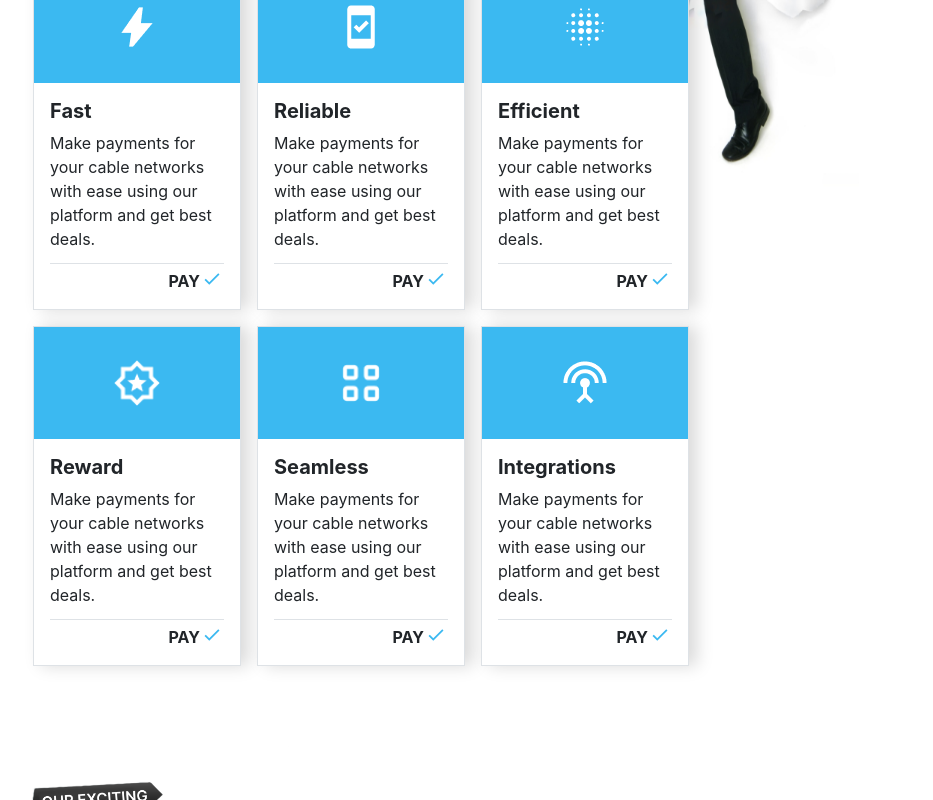
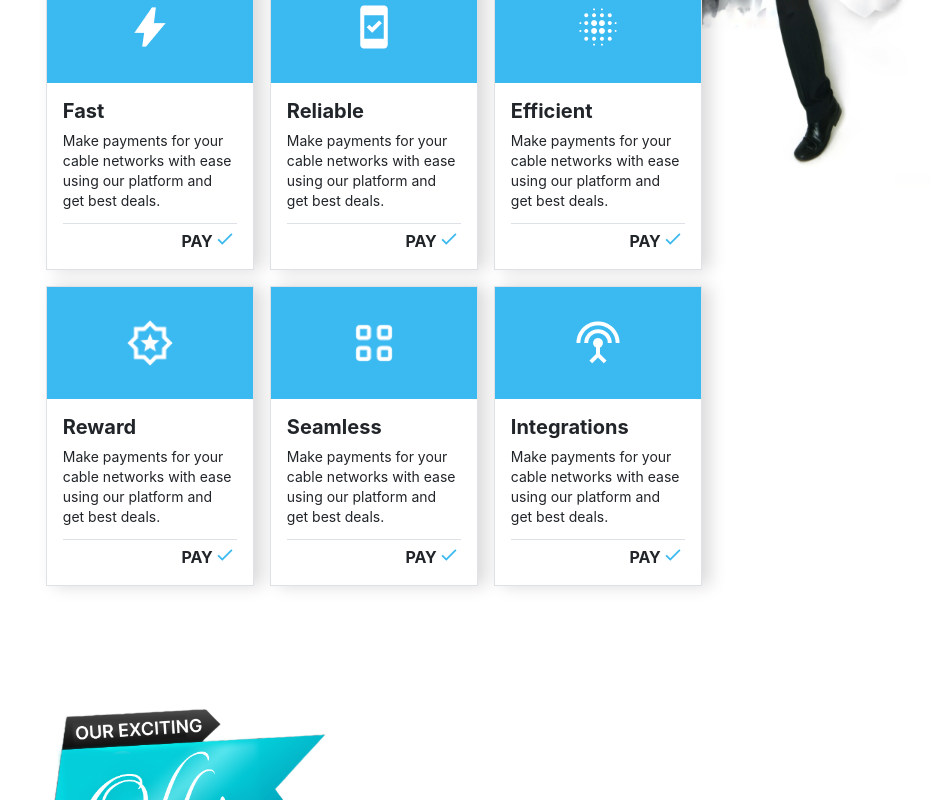
Before and after one commit to nicholasdiamond/swift-web, a React (Vite) app: page /auth in a window 1280 px wide. Shown: the part 760-1560 px from the top of the page, without its empty margins (191-1124 px from the left). Built offline with nearby package versions, Linux system fonts and the light colour scheme.

Commit message:
Resize cart

```diff
--- a/src/index.css
+++ b/src/index.css
@@ -99,17 +99,17 @@
 
 .flexbox {
   display: flex;
-  width: 65%;
+  width: 63%;
   margin: auto;
 }
 
 .left {
-  width: 80%;
+  width: 85%;
 }
 
 .right {
-  width: 20%;
-  margin-left: -140px;
+  width: 15%;
+  margin-left: -100px;
 }
 
 .right img {
@@ -121,7 +121,7 @@
 }
 
 .cardSection {
-  max-width: 75%;
+  max-width: 72%;
 }
 
 .textcolor {
--- a/src/pages/welcome/WelcomeDashboard.tsx
+++ b/src/pages/welcome/WelcomeDashboard.tsx
@@ -37,7 +37,7 @@ export default function WelcomeDashboard() {
 
       <div className="stickyNav max-sm:hidden">
         <div className="flex justify-between lg:pr-24 text-sm top-0 navbarcustomstyle shadow-nav-shadow bg-white tablet:pr-2">
-          <div className="align-center lg:pl-32 flex tablet:pl-2">
+          <div className="align-center lg:pl-28 flex tablet:pl-2">
             <img
               src={navLogo6}
               alt="nav logo"
@@ -230,7 +230,7 @@ export default function WelcomeDashboard() {
                 </Card.Body>
                 <Card.Body>
                   <Card.Title className="bold">Fast</Card.Title>
-                  <Card.Text className="border-bottom">
+                  <Card.Text className="border-bottom text-sm">
                     Make payments for your cable networks with ease using our
                     platform and get best deals.
                   </Card.Text>
@@ -246,7 +246,7 @@ export default function WelcomeDashboard() {
                 </Card.Body>
                 <Card.Body>
                   <Card.Title className="bold">Reliable</Card.Title>
-                  <Card.Text className="border-bottom">
+                  <Card.Text className="border-bottom text-sm">
                     Make payments for your cable networks with ease using our
                     platform and get best deals.
                   </Card.Text>
@@ -262,7 +262,7 @@ export default function WelcomeDashboard() {
                 </Card.Body>
                 <Card.Body>
                   <Card.Title className="bold">Efficient</Card.Title>
-                  <Card.Text className="border-bottom">
+                  <Card.Text className="border-bottom text-sm">
                     Make payments for your cable networks with ease using our
                     platform and get best deals.
                   </Card.Text>
@@ -278,7 +278,7 @@ export default function WelcomeDashboard() {
                 </Card.Body>
                 <Card.Body>
                   <Card.Title className="bold">Reward</Card.Title>
-                  <Card.Text className="border-bottom">
+                  <Card.Text className="border-bottom text-sm">
                     Make payments for your cable networks with ease using our
                     platform and get best deals.
                   </Card.Text>
@@ -294,7 +294,7 @@ export default function WelcomeDashboard() {
                 </Card.Body>
                 <Card.Body>
                   <Card.Title className="bold">Seamless</Card.Title>
-                  <Card.Text className="border-bottom">
+                  <Card.Text className="border-bottom text-sm">
                     Make payments for your cable networks with ease using our
                     platform and get best deals.
                   </Card.Text>
@@ -310,7 +310,7 @@ export default function WelcomeDashboard() {
                 </Card.Body>
                 <Card.Body>
                   <Card.Title className="bold">Integrations</Card.Title>
-                  <Card.Text className="border-bottom">
+                  <Card.Text className="border-bottom text-sm">
                     Make payments for your cable networks with ease using our
                     platform and get best deals.
                   </Card.Text>
@@ -336,7 +336,7 @@ export default function WelcomeDashboard() {
           <img
             src={excitingOffer}
             alt="exciting offers"
-            className="w-4/12 max-sm:w-11/12"
+            className="w-5/12 max-sm:w-11/12"
           />
         </div>
         <div className="flex justify-center flex-wrap pl-0 gap-4 pt-0">
```
